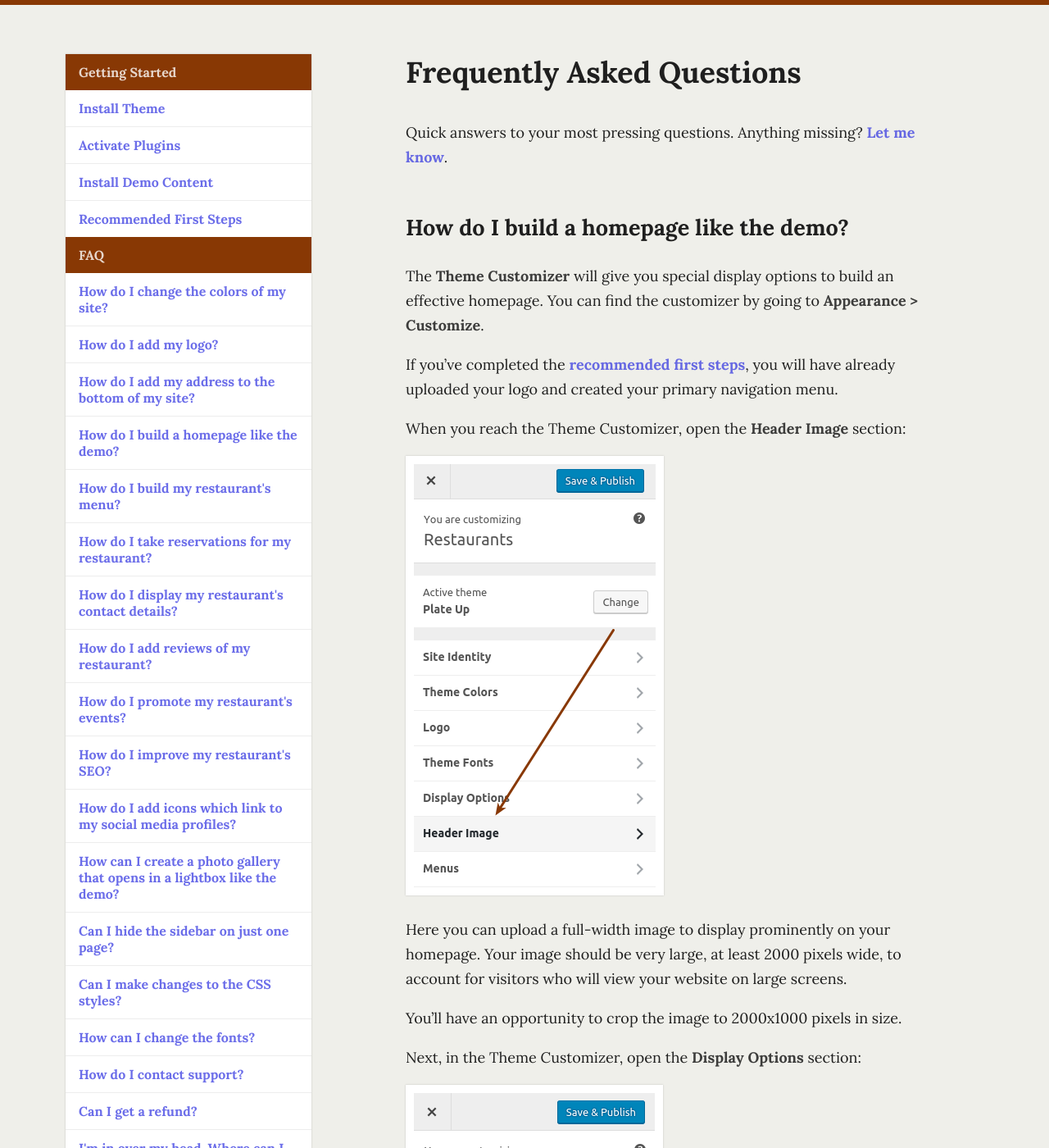
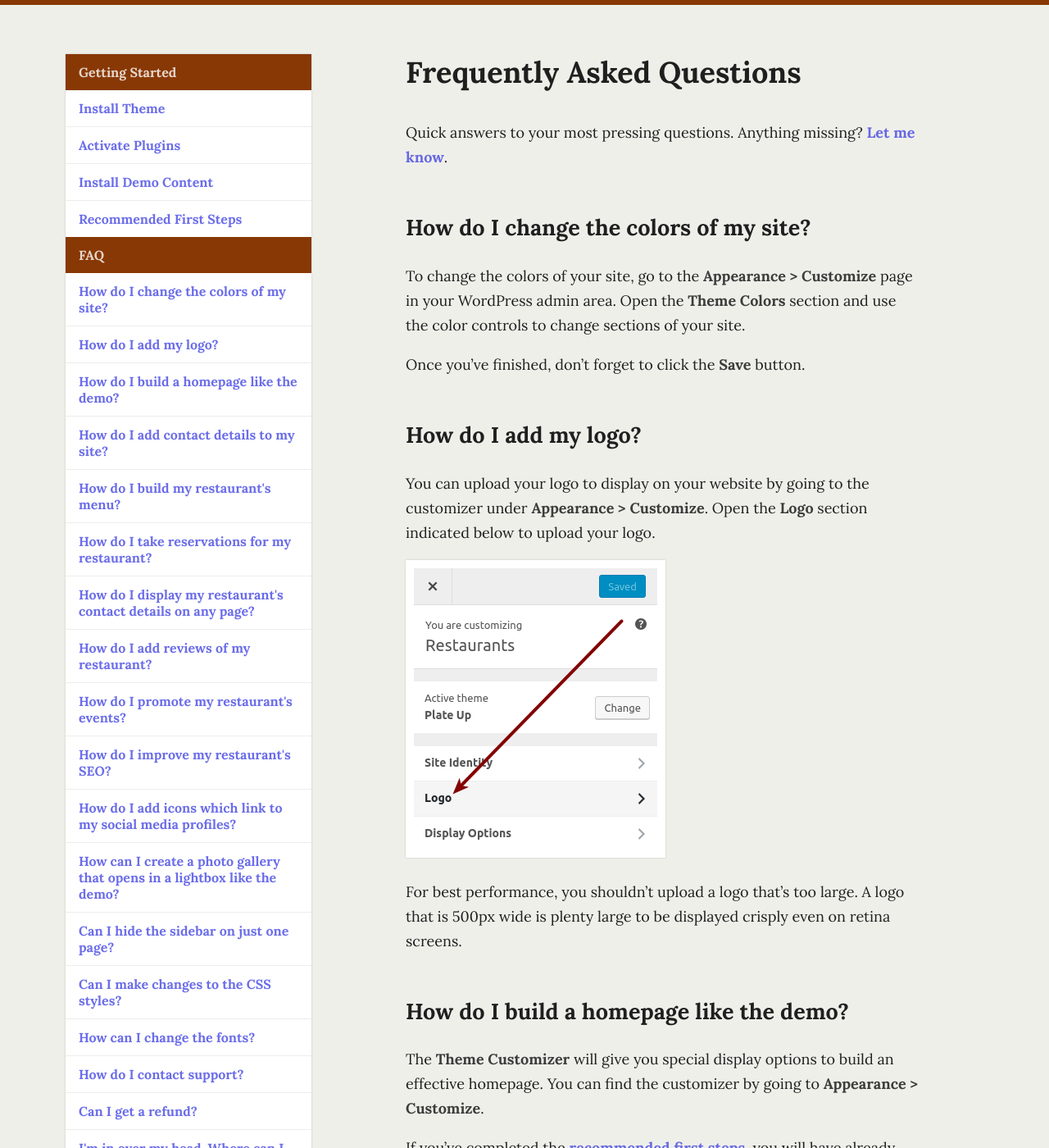
Before and after one commit to NateWr/docs-themeofthecrop, a Jekyll site: the page built from themes/plate-up/user/faq.md, in a window 1280 px wide and 1400 px high, scrolled down 224 px. Shown: the whole window at 82% size. Built offline with Jekyll 4.4.1, drawn with Linux system fonts in a browser that asks for light colours; some of the changed text lies outside the part shown.

Commit message:
Complete plate-up docs

```diff
--- a/_data/plate-up.yml
+++ b/_data/plate-up.yml
@@ -32,11 +32,11 @@
     - title: How do I add my logo?
       page: user/faq#logo
 
-    - title: How do I add my address to the bottom of my site?
-      page: user/faq#footer-address
-
     - title: How do I build a homepage like the demo?
       page: user/faq#homepage
+
+    - title: How do I add contact details to my site?
+      page: user/faq#footer-address
 
     - title: How do I build my restaurant's menu?
       page: user/faq#menu
@@ -44,7 +44,7 @@
     - title: How do I take reservations for my restaurant?
       page: user/faq#reservations
 
-    - title: How do I display my restaurant's contact details?
+    - title: How do I display my restaurant's contact details on any page?
       page: user/faq#business-profile
 
     - title: How do I add reviews of my restaurant?
@@ -104,6 +104,3 @@
 
     - title: Event Organiser
       page: user/plugins#event-organiser
-
-    - title: WP Featherlight
-      page: user/plugins#wp-featherlight
--- a/themes/plate-up/user/faq.md
+++ b/themes/plate-up/user/faq.md
@@ -5,6 +5,16 @@
 title: Frequently Asked Questions
 ---
 Quick answers to your most pressing questions. Anything missing? [Let me know](https://themeofthecrop.com/about/support/).
+
+{% include theme/user/faq/colors.md %}
+
+## <a name="logo"></a> How do I add my logo?
+
+You can upload your logo to display on your website by going to the customizer under **Appearance > Customize**. Open the **Logo** section indicated below to upload your logo.
+
+![Screenshot indicating the Logo section in the customizer](/img/theme/{{ page.slug }}/customizer-logo.png)
+
+For best performance, you shouldn't upload a logo that's too large. A logo that is 500px wide is plenty large to be displayed crisply even on retina screens.
 
 ## <a name="homepage"></a> How do I build a homepage like the demo?
 
@@ -42,7 +52,7 @@
 
 If you're taking online reservations, I recommend adding the **Booking Form** widget. If not, you might want to add the **Contact Card** widget with your opening hours.
 
-## <a name="footer-address"></a> How do I add my contact details?
+## <a name="footer-address"></a> How do I add contact details to my site?
 
 Once you have filled out your [Business Profile](plugins#business-profile), you can display these details in any widget area using the **Contact Card** widget.
 
@@ -66,7 +76,11 @@
 
 {% include theme/user/faq/social-profile-menu.md %}
 
-{% include theme/user/faq/photo-gallery.md %}
+## <a name="photo-gallery"></a> How can I create a photo gallery that opens in a lightbox like the demo?
+
+WordPress supports great photo galleries right out of the box and this theme displays them beautifully. I like them so much that I wrote a [step-by-step guide on how to add photo galleries](https://themeofthecrop.com/2015/12/08/creating-photo-galleries-the-wordpress-way/) to your pages and posts.
+
+When you're following the guide to create a gallery, make sure that you set the **Link to** option to "Media File". This theme will automatically display such photos in a lightbox when they're clicked.
 
 {% include theme/user/faq/full-width-page-template.md %}
 
```
Also changed, not shown: _includes/theme/user/plugins/intro.md (+1 -1 lines), themes/plate-up/user/plugins.md (added, +14 -0 lines), img/theme/plate-up/customizer-logo.png (added), themes/luigi/user/plugins.md (renamed from themes/luigi/user/plugins/index.md).
